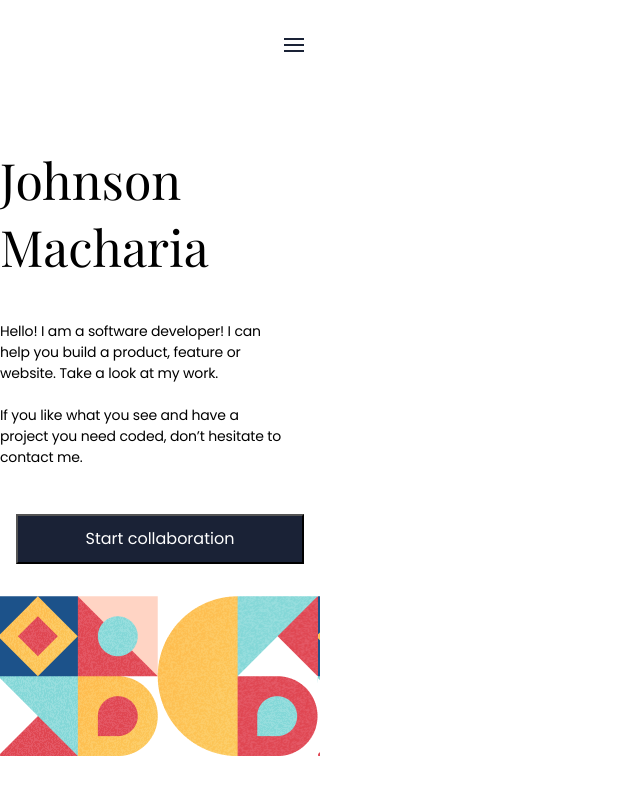
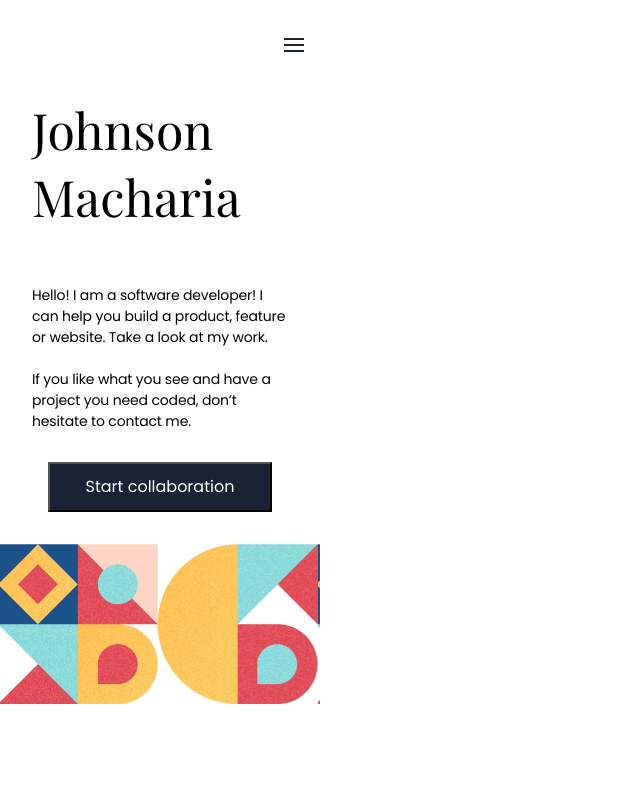
Before and after one commit to JohnteFresh/IrunguJohnson-Mobile-Portfolio, a plain HTML site: page index.html in a window 1280 px wide. Shown: the whole page, without its empty margins (0-640 px from the left). Drawn offline with nearby package versions, Linux system fonts and the light colour scheme.

Commit message:
modify index.html modify styles.css

```diff
--- a/index.html
+++ b/index.html
@@ -16,7 +16,7 @@
     <main>
       <section class="homepage">
         <div class="text">
-          <h1 class="heading">
+          <h1>
             Johnson Macharia
           </h1>
           <p>
--- a/styles.css
+++ b/styles.css
@@ -26,26 +26,26 @@ header {
   height: 4.625rem;
   display: flex;
   align-items: center;
-
-  /* justify-items: flex-end; */
-
-  /* display: flex; */
-
-  /* justify-content: center; */
 }
 
 .homepage {
-  width: 18rem;
-  margin-top: 1.875rem;
+  width: 20rem;
   display: flex;
   flex-direction: column;
   justify-content: flex-start;
 }
 
-.heading {
+h1 {
   font-family: Playfair Display, arial;
   font-size: 50px;
   font-weight: 400;
+}
+
+.text {
+  display: flex;
+  flex-direction: column;
+  align-items: center;
+  margin: -1.25rem 2rem 1rem 2rem;
 }
 
 .text p {
@@ -56,9 +56,9 @@ header {
 }
 
 .collaboration {
-  width: 18rem;
+  width: 14rem;
   height: 3.125rem;
-  margin: 2rem 1rem;
+  margin: 1rem 2rem;
   background-color: #1a2236;
   color: white;
   font-family: Poppins, arial;
```
